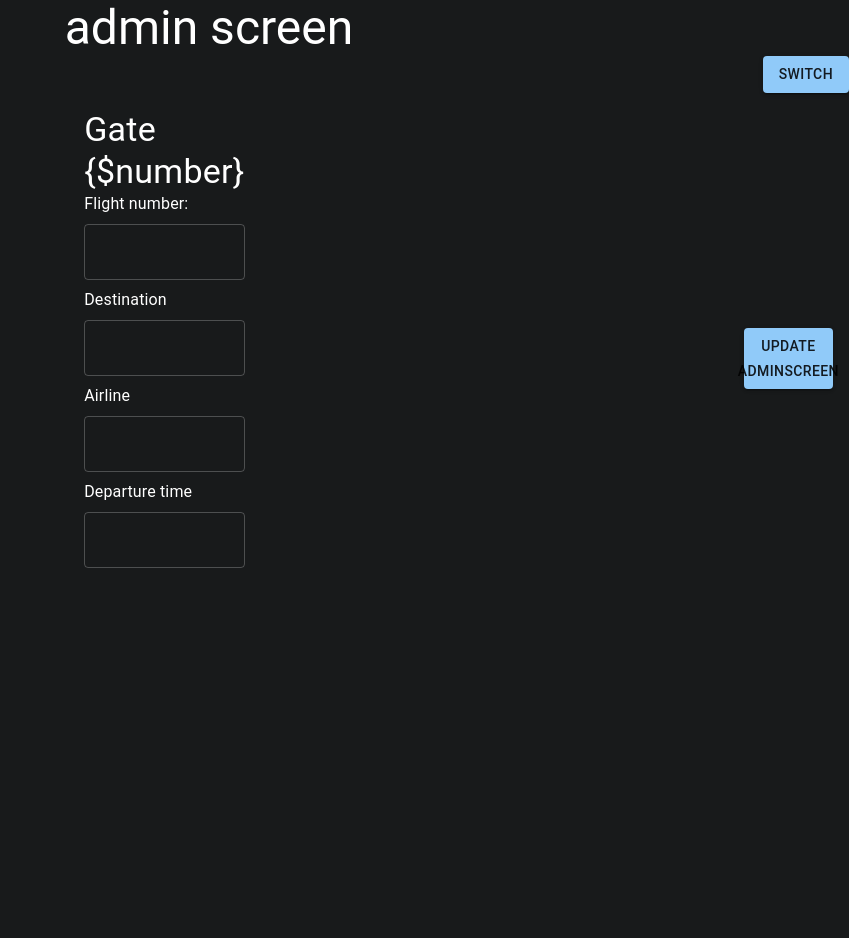
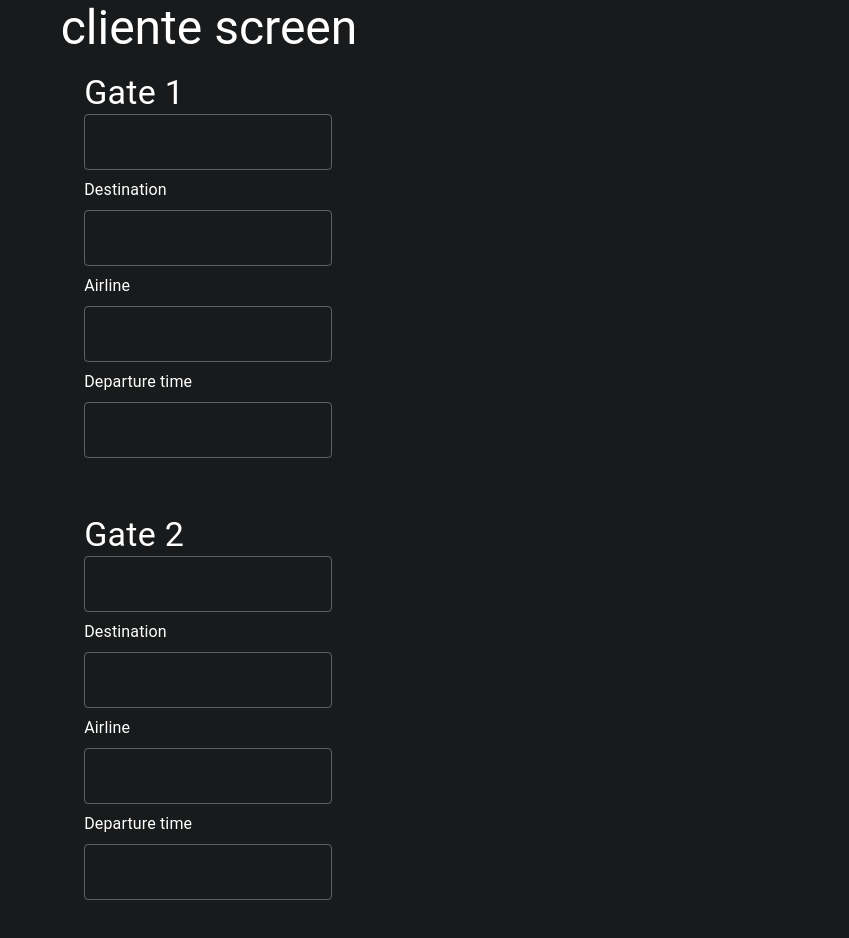
Before and after one commit to restrepotorres/laboratorio-4-arquitectura-software, a React (Vite) app: page /cliente in a window 1280 px wide. Shown: the top 938 px of the page, without its empty margins (431-1280 px from the left). Before the commit the page ends 800 px from the top, so only its background shows below. Built offline with nearby package versions, Linux system fonts and the light colour scheme; no server answers.

Commit message:
Refactor: Client and server websocket connection separate

```diff
--- a/client.js
+++ b/client.js
@@ -1,20 +1,5 @@
+var socket = io("http://localhost:3000");
 
-window.onload = () => {
-  var socket = io("http://localhost:3000");
-  const button = getElement("buttontest");
-
-  button.addEventListener("click", (e) => {
-    const text = "hiciste click mi rey";
-    console.log(text);
-    socket.send(text);
-  });
-
-  socket.on("message", (data) => {
-    console.log("funcino");
-    button.value = data;
-  });
-};
-
-function getElement(id) {
-  return document.getElementById(id);
-}
+socket.on("message", (data) => {
+  console.log("client recive");
+});
--- a/index.html
+++ b/index.html
@@ -6,7 +6,7 @@
     <meta name="viewport" content="width=device-width, initial-scale=1.0" />
     <title>Vite + React + TS</title>
     <script src ="./node_modules/socket.io-client/dist/socket.io.js"></script>
-    <script  defer  src = "./client.js"></script>
+
 
   </head>
   <body>
--- a/src/AdminScreen.tsx
+++ b/src/AdminScreen.tsx
@@ -1,37 +1,23 @@
 import GateCard from "./GateCard";
-import { Button, List, ListItem, Stack, Typography } from "@mui/material";
-import { useState, useEffect } from "react";
+import { List, ListItem, Stack, Typography } from "@mui/material";
 const AdminScreen = ({ admin = false }) => {
-  const [isAdmin, setisAdmin] = useState(admin);
-
-
   return (
     <>
-
-
-
+      <script defer src="./client.js"></script>
       <Typography variant="h3" align="center">
-        {isAdmin ? `admin` : "cliente"} screen
+        {admin ? `admin` : "cliente"} screen
       </Typography>
       <Stack>
-        <Button
-          variant="contained"
-          sx={{ marginLeft: "auto" }}
-          onClick={() => setisAdmin(!isAdmin)}
-        >
-          Switch
-        </Button>
         <List>
           <ListItem key={1}>
-            <GateCard admin={isAdmin} />
-            <Button id="buttontest" variant="contained">
-                update adminscreen
-              </Button>
+            <GateCard admin={admin} gateNumber={"1"} />
+          </ListItem>
+          <ListItem key={2}>
+            <GateCard admin={admin} gateNumber={"2"} />
           </ListItem>
         </List>
       </Stack>
     </>
   );
 };
-
 export default AdminScreen;
--- a/src/App.tsx
+++ b/src/App.tsx
@@ -20,7 +20,7 @@ function App() {
         <CssBaseline />
         <Routes>
           <Route path="/server" element={<AdminScreen admin={true} />} />
-          <Route path="/cliente" element={<AdminScreen admin={true} />} />
+          <Route path="/cliente" element={<AdminScreen admin={false} />} />
         </Routes>
       </ThemeProvider>
     </>
--- a/src/GateCard.tsx
+++ b/src/GateCard.tsx
@@ -1,17 +1,24 @@
 import { Button, Stack, TextField, Typography } from "@mui/material";
-import React from "react";
+import { useEffect } from "react";
 
-const GateCard = ({ admin = false, number = "{$number}" }) => {
+const GateCard = ({ admin = false, gateNumber = "{$number}" }) => {
+  useEffect(() => {
+    const script = document.createElement("script");
+    admin ? (script.src = "./admin.js") : (script.src = "./client.js");
+
+    script.async = true;
+    document.body.appendChild(script);
+
+    return () => {
+      document.body.removeChild(script);
+    };
+  }, []);
   return (
-    <Stack
-      marginX={"40%"}
-      mb={5}
-    >
+    <Stack marginX={"40%"} mb={5}>
       <Typography variant="h4" align="left">
-        Gate {number}
+        Gate {gateNumber}
       </Typography>
       <Stack gap={1}>
-        <Typography>Flight number:</Typography>
         <TextField disabled={!admin}></TextField>
         <Typography>Destination</Typography>
         <TextField disabled={!admin}></TextField>
@@ -20,14 +27,16 @@ const GateCard = ({ admin = false, number = "{$number}" }) => {
         <Typography>Departure time </Typography>
         <TextField disabled={!admin}></TextField>
       </Stack>
-      {/* {admin && (
+      {admin && (
         <Button
+          className="updateButton"
+          id={`${gateNumber}`}
           variant="contained"
           sx={{ width: 100, marginLeft: "auto", marginTop: 2 }}
         >
           Update
         </Button>
-      )} */}
+      )}
     </Stack>
   );
 };
--- a/tsconfig.json
+++ b/tsconfig.json
@@ -20,6 +20,6 @@
     "noUnusedParameters": true,
     "noFallthroughCasesInSwitch": true
   },
-  "include": ["src", "client.js"],
+  "include": ["src", "client.js", "admin.js"],
   "references": [{ "path": "./tsconfig.node.json" }]
 }
```
Also changed, not shown: admin.js (added, +18 -0 lines), 1 other file (tests, documents, lock files or other folders).
